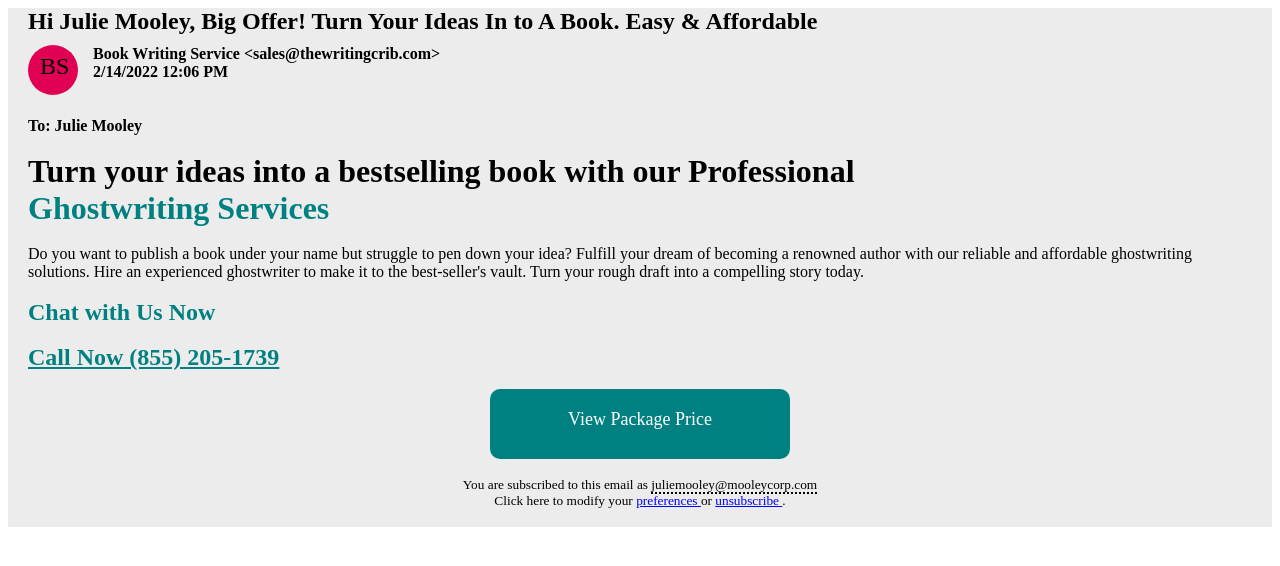
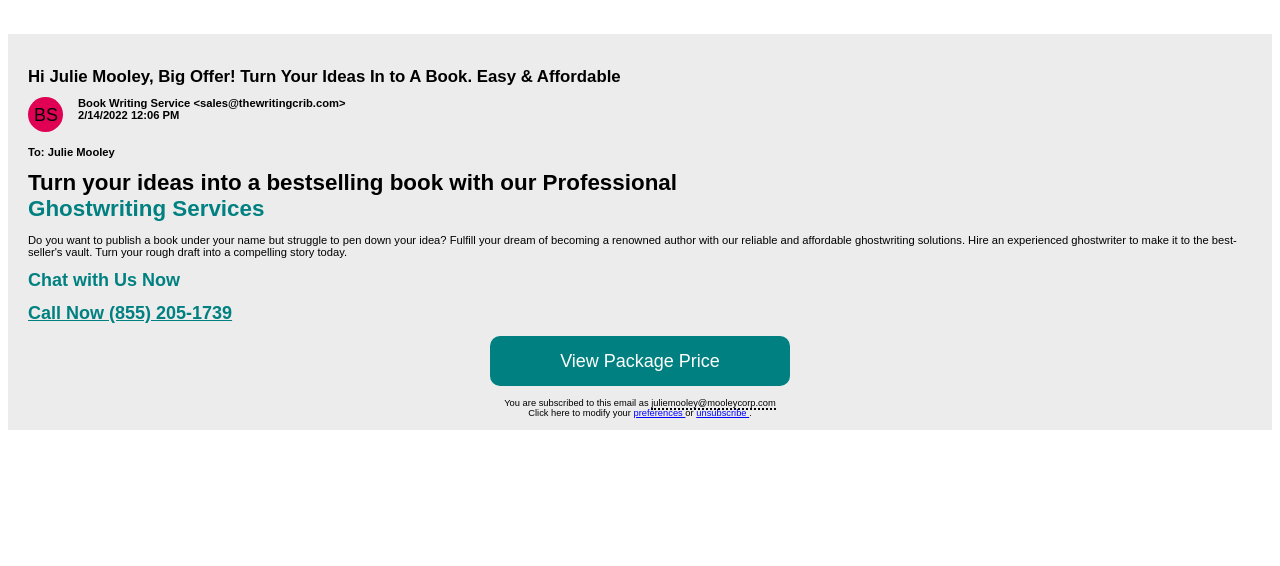
Before and after one commit to lclapham/Phishing_Quiz, a PHP site: page /email1.html in a window 1280 px wide. Shown: the top 566 px of the page. Run offline with PHP 8.4, Linux system fonts and the light colour scheme.

Commit message:
minor changes

```diff
--- a/css/email1.css
+++ b/css/email1.css
@@ -1,6 +1,9 @@
 .em-template {
   background: #ececec;
   /* border: 5px solid blue; */
+  font-family: arial,sans-ser;
+  font-size: .7em;
+  margin-top: 3em;
 }
 
 .em-nav {
@@ -39,16 +42,16 @@
 .em-dot {
   margin-top: 10px;
   margin-left: 20px;
-    height: 50px;
-    width: 50px;
+  height: 35px;
+  width: 35px;
   background-color: #E00054;
   border-radius: 50%;
   display: inline-block;
 }
 .em-dot p {
-      margin: 8px 12px;/*to center initials in dot*/
+    margin: 8px 6px;/*to center initials in dot*/
     position: absolute;
-      font-size: x-large;
+    font-size: large;
 }
 .em-from-div h4 {
   margin: 10px 0 0px 15px;
@@ -65,12 +68,12 @@
 position: relative;
 /* border-bottom: 1px dotted black; If you want dots under the hoverable text */
 background-color: teal;
-  height: 50px;
+height: 35px;
 width: 300px;
 text-align: center;
 color: white;
 border-radius: 10px;
-  padding: 20px 0 0px;
+padding: 15px 0 0px;
 margin: 0 auto;
 font-size: large;
 }
--- a/email1.html
+++ b/email1.html
@@ -22,7 +22,7 @@
         <!-- </ul>
         </div>       -->
 
-        <h2>Hi Julie Mooley, Big Offer! Turn Your Ideas In to A Book. Easy & Affordable</h2>
+        <h2 style="padding: 2em 0 0;">Hi Julie Mooley, Big Offer! Turn Your Ideas In to A Book. Easy & Affordable</h2>
 
         <div class="em-from-div">
             <span class="em-dot">
@@ -44,26 +44,26 @@
             ghostwriter to make it to the best-seller's vault. Turn your rough draft into a compelling story today.</p>
         <br>
 
-        <p class="tooltip" style="color: teal; font-size: x-large;"><strong>Chat with Us Now</strong>
-            <span class="tooltiptext">https://trk.cpro20.com/click/gf69-3hvty-19ycr-3e8t7z5/ Click or tap to follow link</span>
+        <p class="tooltip" style="color: teal; font-size: large;"><strong>Chat with Us Now</strong>
+            <span class="tooltiptext">https://trk.cpro20.com/click/gf69-3hvty-1y9cr-3e8t7z4/ Click or tap to follow link</span>
         </p><br>
 
-        <p  style="color: teal; text-decoration: underline; font-size: x-large"><strong>Call Now (855) 205-1739</strong>
+        <p  style="color: teal; text-decoration: underline; font-size: large"><strong>Call Now (855) 205-1739</strong>
         </p><br>
 
         <div class="tooltip tooltip-button">View Package Price
-            <span class="tooltiptext">https://trk.cpro20.com/click/gf69-3hvty-19ycr-3e8t7z5/ Click or tap to follow link</span>
+            <span class="tooltiptext">https://trk.cpro20.com/click/gf69-3hvty-1y9cr-3e8t7z5/ <br>Click or tap to follow link</span>
         </div><br>
 
         <p  style="text-align: center; font-size: smaller">You are subscribed to this email as <span style="border-bottom: 2px dotted;">juliemooley@mooleycorp.com</span><br>
             Click here to modify your
             <span class="tooltip" style="color: blue; text-decoration: underline;">preferences
-                <span class="tooltiptext">https://trk.cpro20.com/click/gf69-3hvty-19ycr-3e8t7z5/ Click or tap to follow link
+                <span class="tooltiptext">https://trk.cpro20.com/click/form?3hvty--3e8t7z6&sl=y&t=5&ac=gf69/ <br>Click or tap to follow link
                 </span>
         </span>
         or
         <span class="tooltip" style="color: blue; text-decoration: underline;">unsubscribe
-            <span class="tooltiptext">https://trk.cpro20.com/click/gf69-3hvty-19ycr-3e8t7z5/ Click or tap to follow link
+            <span class="tooltiptext">https://trk.cpro20.com/click/form?3hvty--3e8t7z6&sl=y&t=5&ac=gf69/ <br> Click or tap to follow link
             </span>
         </span>.
         </p><br>
```
Lines whose indentation alone changed are shown as unchanged.
